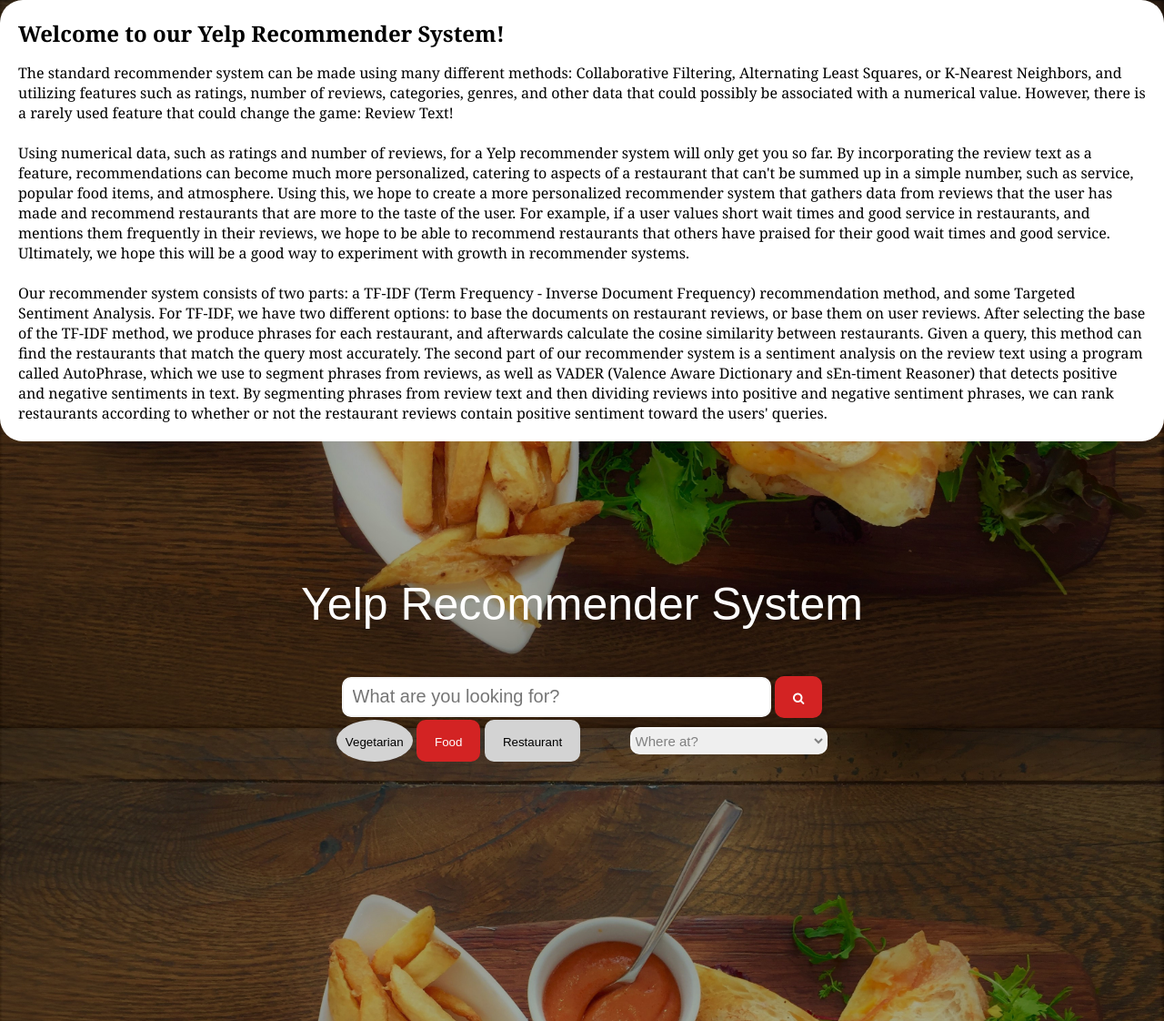
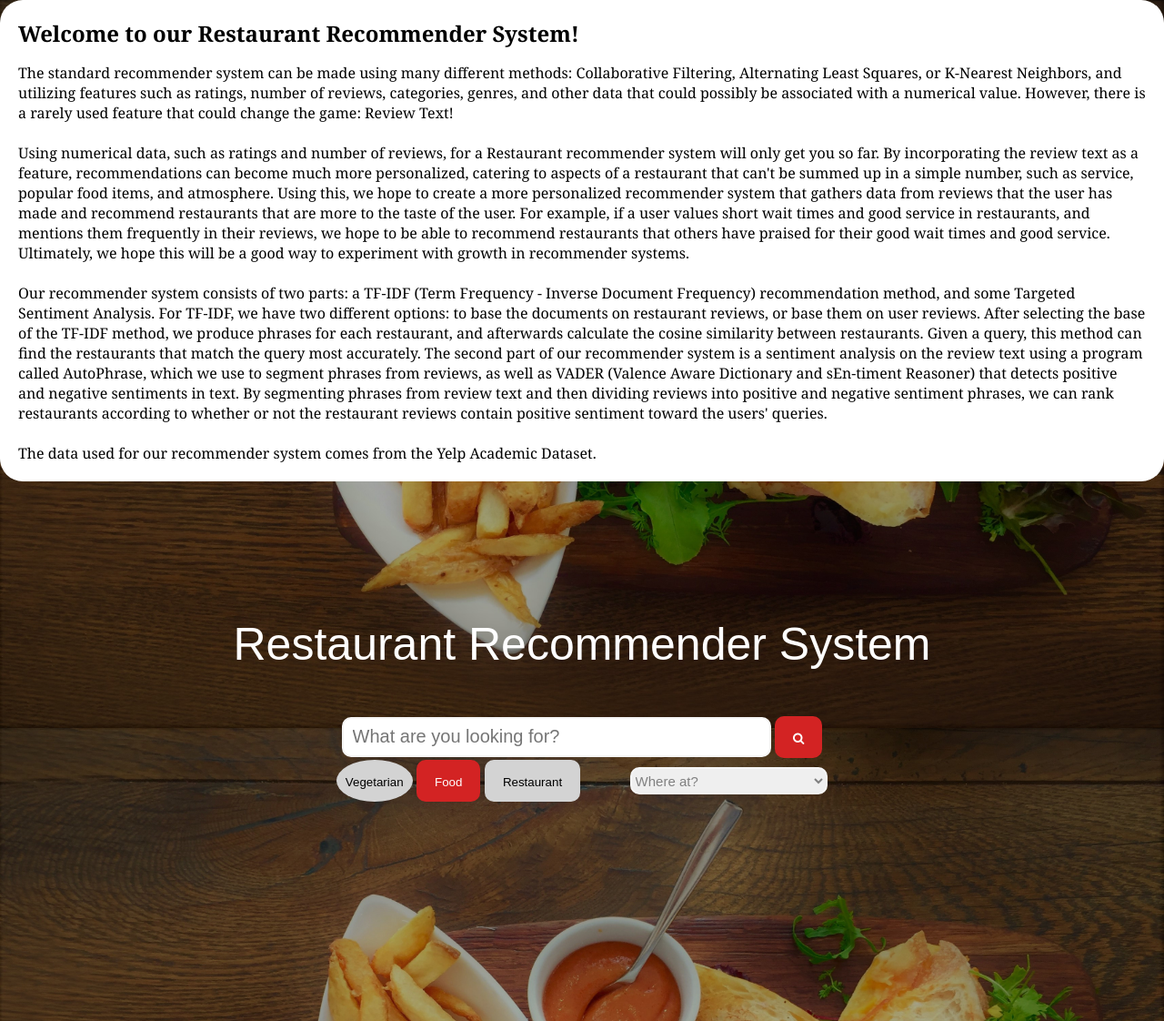
Before and after one commit to Lannnnnnn/LA-Restaurant-recommend, a Flask app: page / in a window 1280 px wide. Shown: the top 1122 px of the page at 91% size. Run offline with Flask 2, Linux system fonts and the light colour scheme; some libraries are stand-ins or nearby versions.

Commit message:
distanced from Yelp

```diff
--- a/templates/index.html
+++ b/templates/index.html
@@ -9,7 +9,7 @@
         <title>DSC180B Website</title>
         <header id="explanation">
             <h1 id="intro">
-                Welcome to our Yelp Recommender System!
+                Welcome to our Restaurant Recommender System!
             </h1>
             <p>
                 The standard recommender system can be made using many different methods: Collaborative
@@ -20,7 +20,7 @@
             </p>
             <br>
             <p>
-                Using numerical data, such as ratings and number of reviews, for a Yelp recommender system
+                Using numerical data, such as ratings and number of reviews, for a Restaurant recommender system
                 will only get you so far. By incorporating the review text as a feature, recommendations
                 can become much more personalized, catering to aspects of a restaurant that can't be
                 summed up in a simple number, such as service, popular food items, and atmosphere.
@@ -48,12 +48,16 @@
                 according to whether or not the restaurant reviews contain positive sentiment
                 toward the users' queries.
             </p>
+            <br>
+            <p>
+                The data used for our recommender system comes from the Yelp Academic Dataset.
+            </p>
         </header>
     </head>
     <body>
         <main>
             <section id="centerpiece">
-                Yelp Recommender System
+                Restaurant Recommender System
             </section>
             <section id="query">
                 <form id="query1" method="POST" onkeydown="return event.key != 'Enter';">
```
